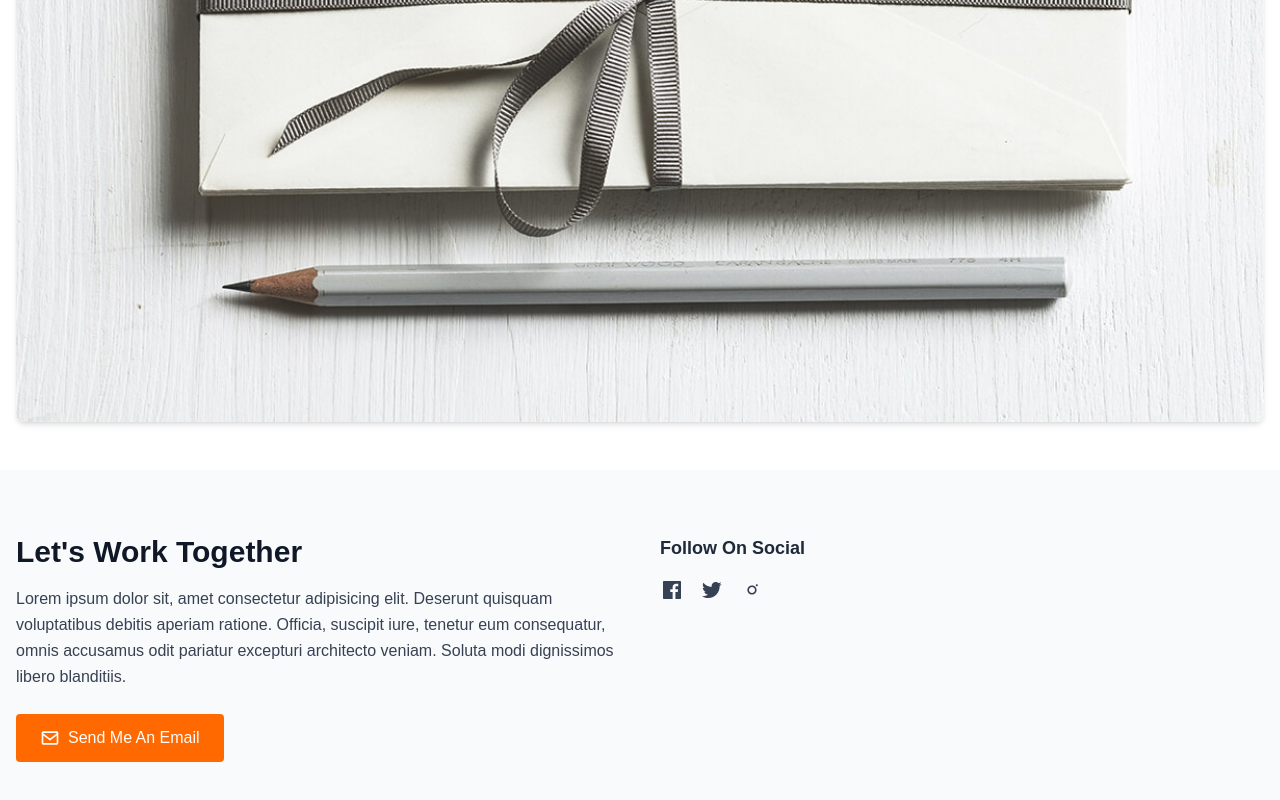
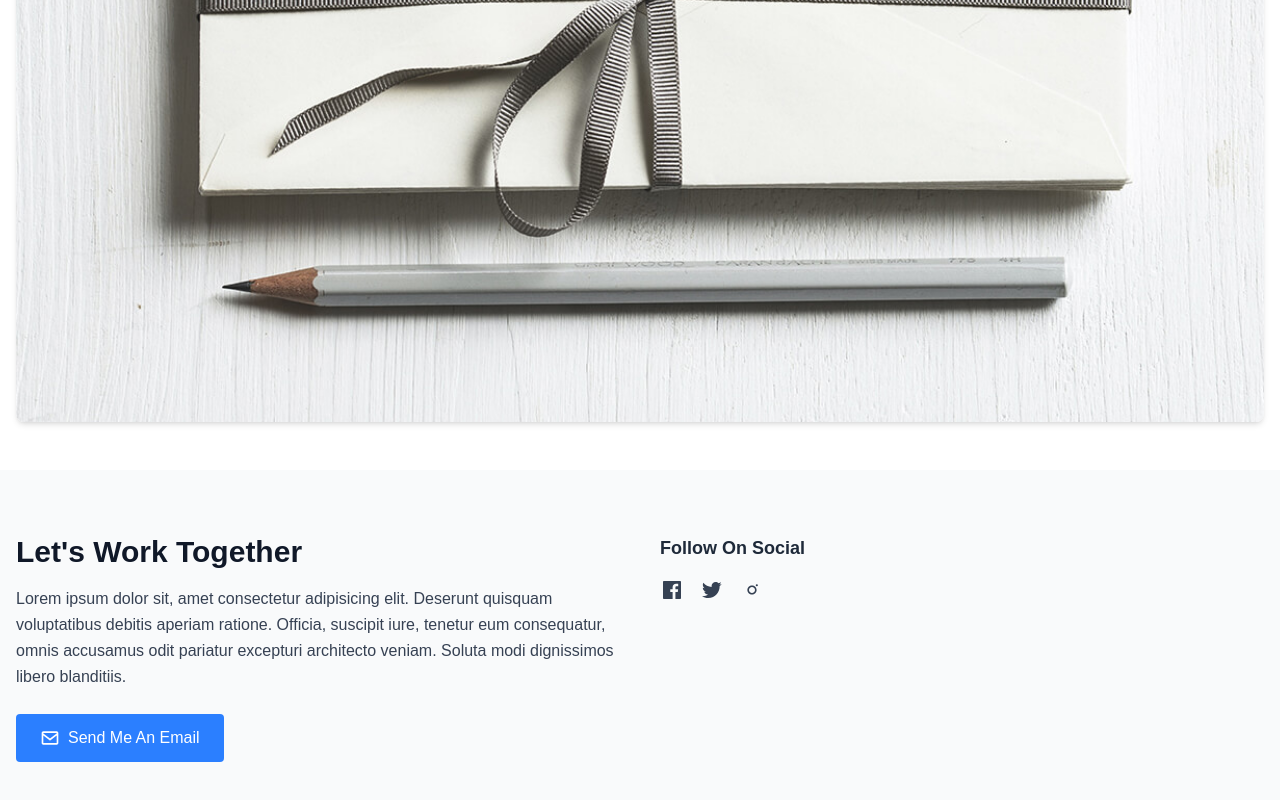
Before and after one commit to SyedHuzaifaNazim/Portfolio, a Next.js app in the folder portfolio-dev/: page /contact in a window 1280 px wide. Shown: the part 745-1545 px from the top of the page. Built offline with nearby package versions, Linux system fonts and the light colour scheme.

Commit message:
not updated , a blur component

```diff
--- a/portfolio-dev/src/app/contact/page.js
+++ b/portfolio-dev/src/app/contact/page.js
@@ -52,7 +52,7 @@ export default function ContactPage() {
             </p>
             <a
               href="mailto:#0"
-              className="inline-flex items-center gap-2 bg-orange-500 text-white px-6 py-3 rounded hover:bg-orange-600 transition"
+              className="inline-flex items-center gap-2 bg-blue-500 text-white px-6 py-3 rounded hover:bg-blue-600 transition"
             >
               <svg
                 xmlns="http://www.w3.org/2000/svg"
```
